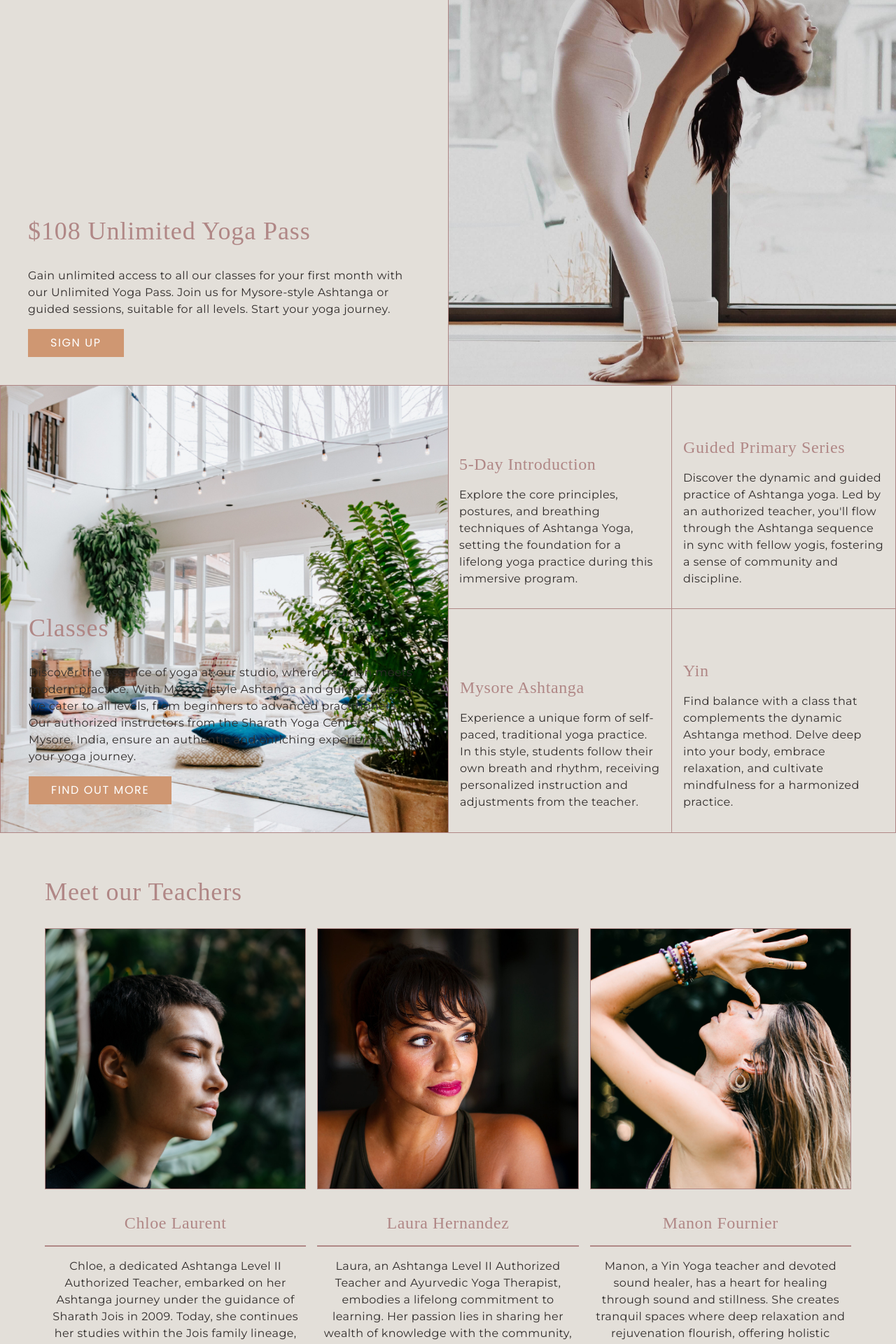
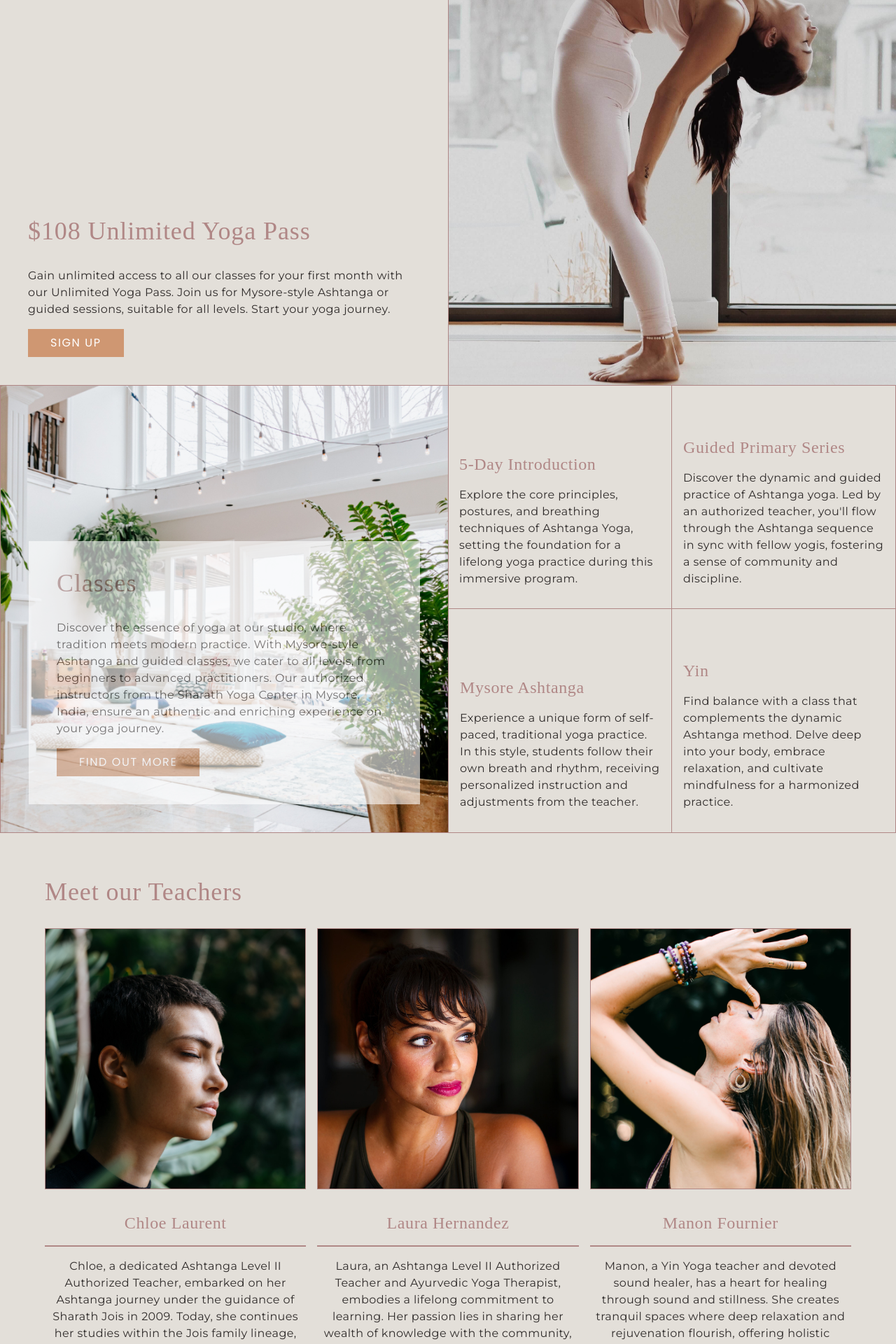
Before and after one commit to brittwoodard/project-yoga-studio, a Jekyll site: the page built from index.html, in a window 1280 px wide. Shown: the part 980-2900 px from the top of the page at 70% size. Built offline with Jekyll 4.4.1, drawn with Linux system fonts in a browser that asks for light colours; nearby versions of some CDN libraries; some web fonts are replaced.

Commit message:
unfinished overlay

```diff
--- a/assets/css/output-style.css
+++ b/assets/css/output-style.css
@@ -728,6 +728,10 @@ footer .button {
 .bg-transparent {
   background-color: transparent;
 }
+.bg-white {
+  --tw-bg-opacity: 1;
+  background-color: rgb(255 255 255 / var(--tw-bg-opacity));
+}
 .bg-fixed {
   background-attachment: fixed;
 }
@@ -789,6 +793,15 @@ footer .button {
 .text-white {
   --tw-text-opacity: 1;
   color: rgb(255 255 255 / var(--tw-text-opacity));
+}
+.opacity-70 {
+  opacity: 0.7;
+}
+.opacity-75 {
+  opacity: 0.75;
+}
+.opacity-60 {
+  opacity: 0.6;
 }
 .outline-1 {
   outline-width: 1px;
--- a/index.html
+++ b/index.html
@@ -46,8 +46,14 @@ seo:
 
 <!-- Our Classes -->
 <section class="grid md:grid-cols-2">
-  <div class="bg-image-style md:bg-fixed flex flex-col justify-end text-dark border-y border-l border-feature" style="background-image: url('{{page.classes.image.image_path}}'); background-position: {{page.classes.image.image_focus}};">
-    {% include cta.html cta=page.classes %}
+  <div class="bg-image-style bg-fixed flex flex-col justify-end text-dark border-y border-l border-feature" style="background-image: url('{{page.classes.image.image_path}}'); background-position: {{page.classes.image.image_focus}};">
+    <div class="p-10">
+      <div class="p-10 bg-white opacity-60">
+        <h2 class="heading-md scroll-in-from-bottom ">{{page.classes.heading}}</h2>
+        <p class="scroll-in-from-bottom">{{page.classes.description}}</p>
+        <a href="{{page.classes.button.url}}" class="button scroll-in-from-bottom ">{{page.classes.button.text}}</a>
+      </div>
+    </div>
   </div>
   <div class="grid grid-cols-2 divide-x divide-y divide-feature overflow-clip border border-feature">
     {% for item in site.yoga-classes limit:4 %}
```
